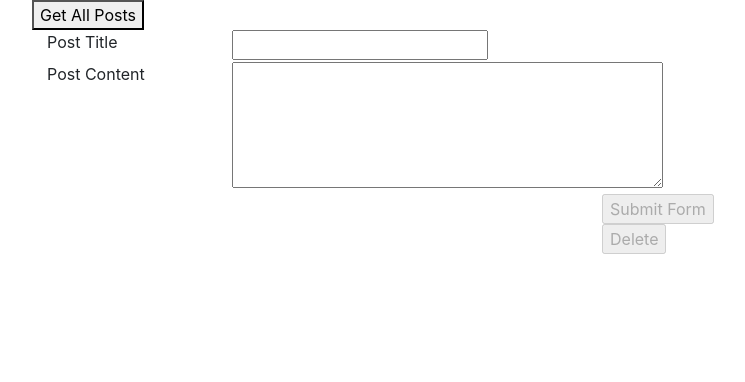
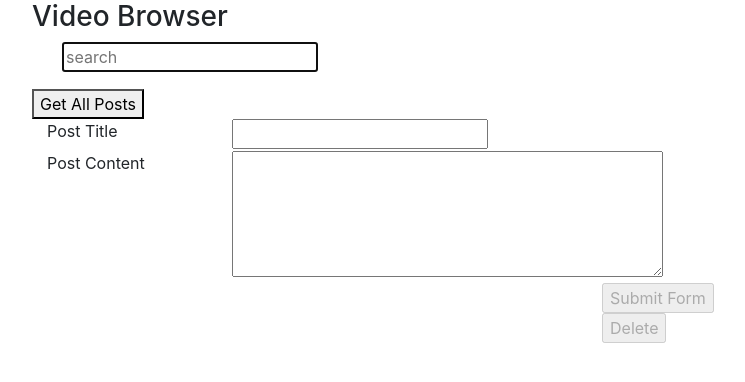
Before and after one commit to mlk0/ngHttp, an Angular app: page / in a window 1280 px wide. Shown: the top 382 px of the page, without its empty margins (53-798 px from the left). Built offline with nearby package versions, Linux system fonts and the light colour scheme.

Commit message:
uncommenting the youtube browser component and bringing back the --aot switch

```diff
--- a/package.json
+++ b/package.json
@@ -9,8 +9,7 @@
     "test": "ng test",
     "pree2e": "webdriver-manager update --standalone false --gecko false",
     "e2e": "protractor",
-    "build-prod-aot":"ng build --prod --aot",
-    "build-prod":"ng build --prod"
+    "build-prod":"ng build --prod --aot"
   },
   "private": true,
   "dependencies": {
--- a/src/app/app.component.html
+++ b/src/app/app.component.html
@@ -6,6 +6,6 @@
 </div>
 <app-youtube-video-browser></app-youtube-video-browser> -->
 
-<!-- <app-youtube-browser></app-youtube-browser> -->
+<app-youtube-browser></app-youtube-browser>
 
 <app-json-placeholder-demo></app-json-placeholder-demo>
```
